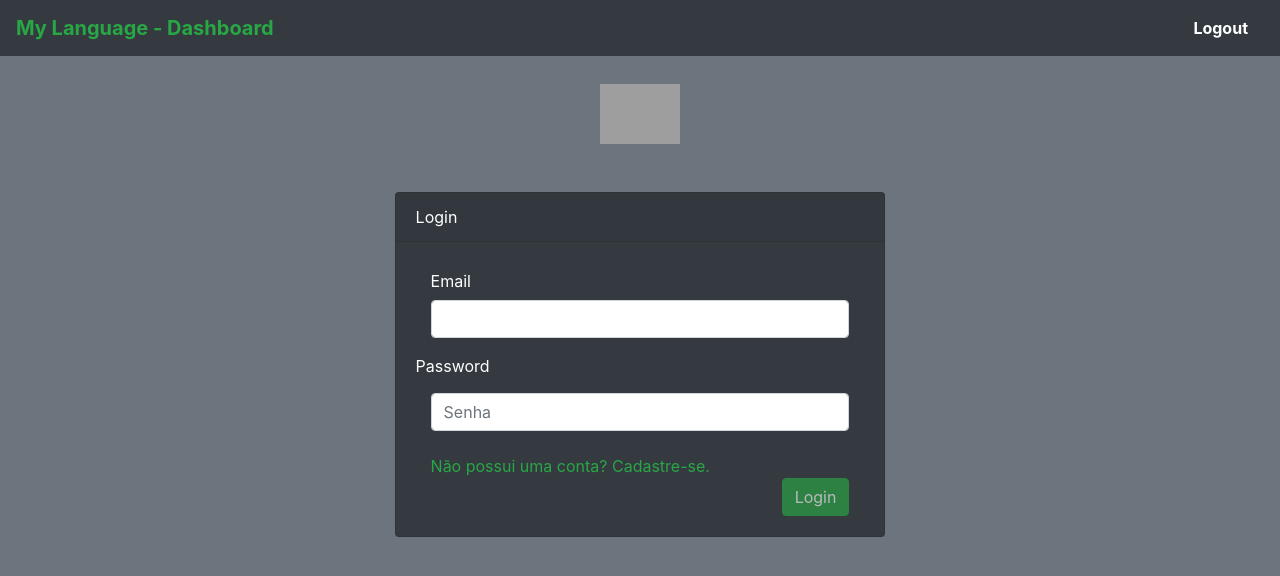
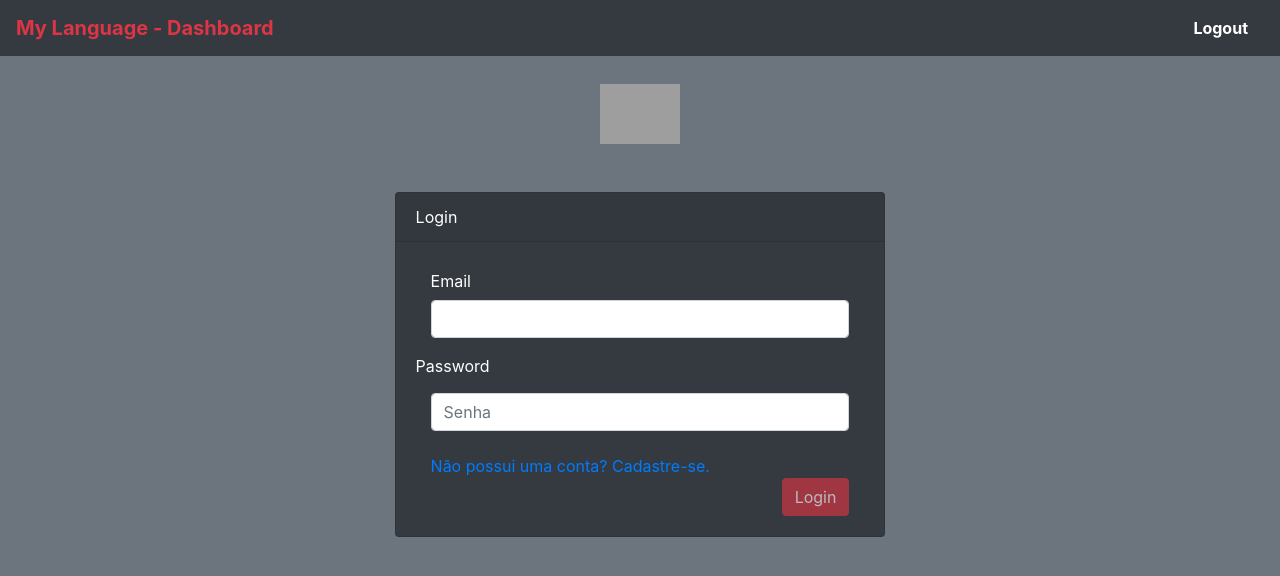
Before and after one commit to shusten/myFavoriteLanguage, an Angular app: page /login in a window 1280 px wide. Shown: the top 576 px of the page. Built offline with nearby package versions, Linux system fonts and the light colour scheme; grey boxes are pictures that could not be loaded.

Commit message:
:construction: improving color themes
changing colors to red

```diff
--- a/src/app/compartilhado/cabecalho/cabecalho.component.html
+++ b/src/app/compartilhado/cabecalho/cabecalho.component.html
@@ -1,5 +1,5 @@
 <nav class="navbar bg-dark">
-    <a class="navbar-brand text-success font-weight-bold" style="cursor: pointer;" routerLink="/">{{ titulo }}</a>
+    <a class="navbar-brand text-danger font-weight-bold" style="cursor: pointer;" routerLink="/">{{ titulo }}</a>
     <ul class="nav justify-content-end">
         <li class="nav-item">
             <a class="nav-link text-white font-weight-bold" style="cursor: pointer;" (click)="deslogar()">Logout</a>
--- a/src/app/paginas/publico/login/login.component.html
+++ b/src/app/paginas/publico/login/login.component.html
@@ -28,10 +28,10 @@
                     </div>
                     </div>
                     <div class="col-sm-12 ">
-                        <a routerLink="/cadastro" class="text-success">Não possui uma conta? Cadastre-se.</a>
+                        <a routerLink="/cadastro" class="text-primary">Não possui uma conta? Cadastre-se.</a>
                     </div>
                     <div class="col-sm-12">
-                        <button type="submit" class="btn btn-success float-right" [disabled]="!f.valid">Login</button>
+                        <button type="submit" class="btn btn-danger float-right" [disabled]="!f.valid">Login</button>
                     </div>
             </form>
         </div>
```
